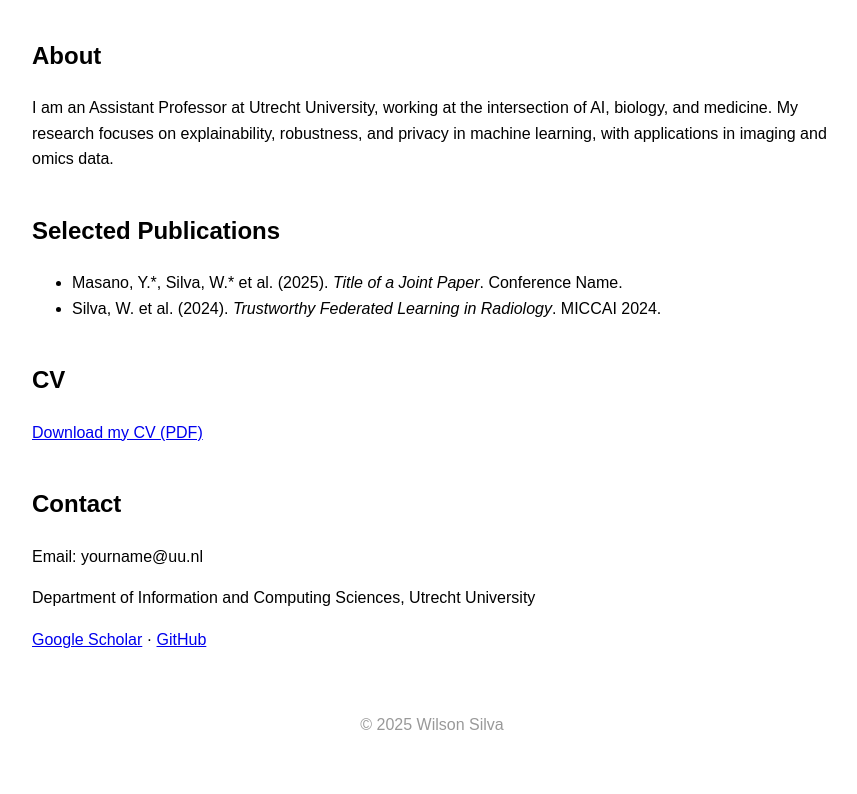
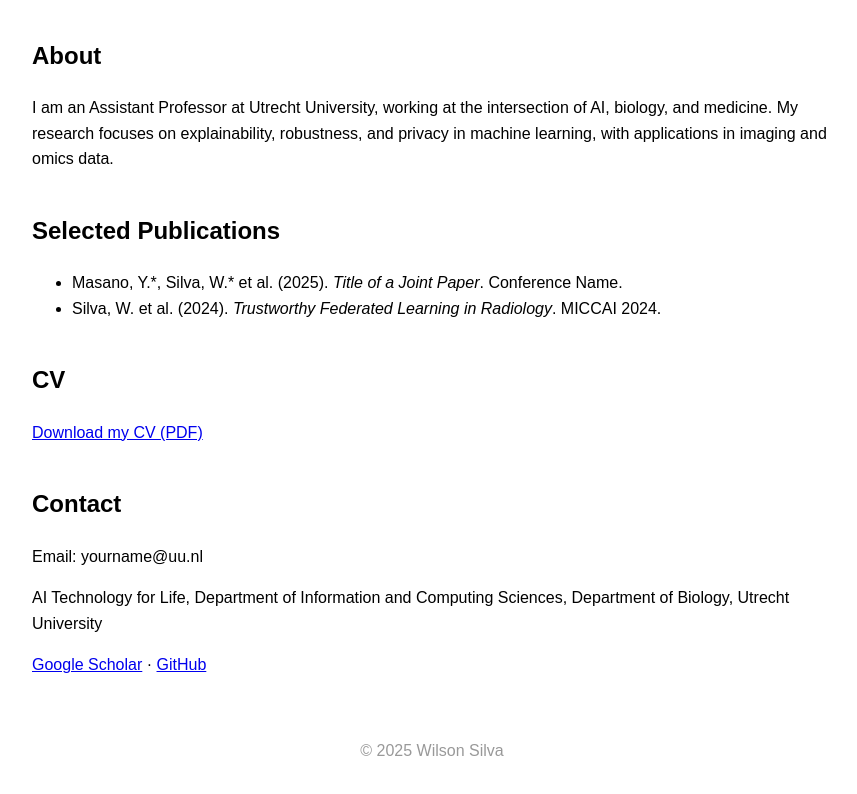
Before and after one commit to wjdssilva/wilsonsilva, a plain HTML site: page index.html in a window 1280 px wide. Shown: the part 472-1266 px from the top of the page, without its empty margins (208-1065 px from the left). Drawn offline with Linux system fonts and the light colour scheme.

Commit message:
Update index.html

```diff
--- a/index.html
+++ b/index.html
@@ -42,7 +42,7 @@
       <section id="contact">
         <h2>Contact</h2>
         <p>Email: yourname@uu.nl</p>
-        <p>Department of Information and Computing Sciences, Utrecht University</p>
+        <p>AI Technology for Life, Department of Information and Computing Sciences, Department of Biology, Utrecht University</p>
         <p><a href="https://scholar.google.com/citations?user=1zNm7HsAAAAJ&hl=en" target="_blank">Google Scholar</a> · <a href="https://github.com/wjdssilva" target="_blank">GitHub</a></p>
       </section>
     </main>
```
